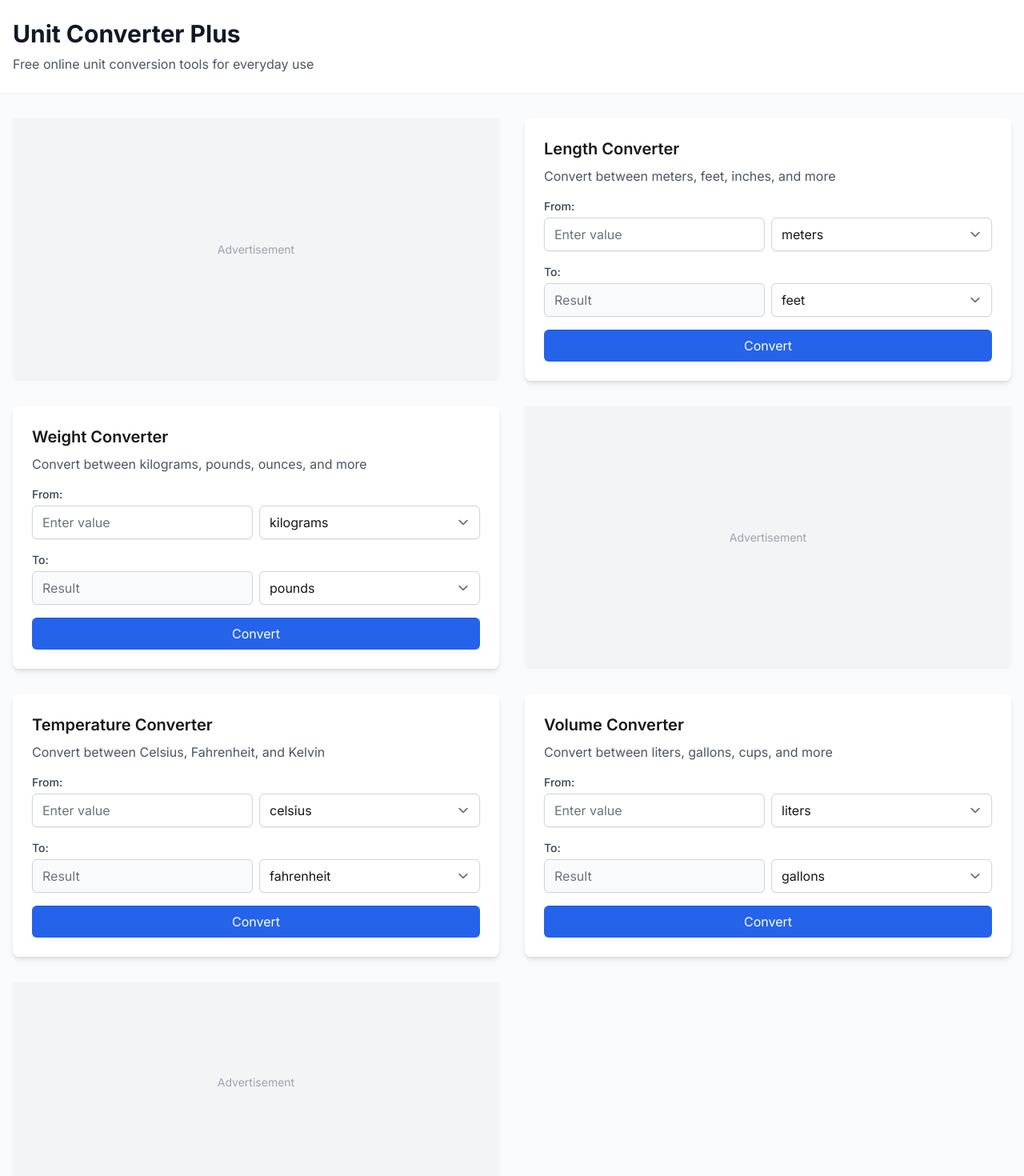
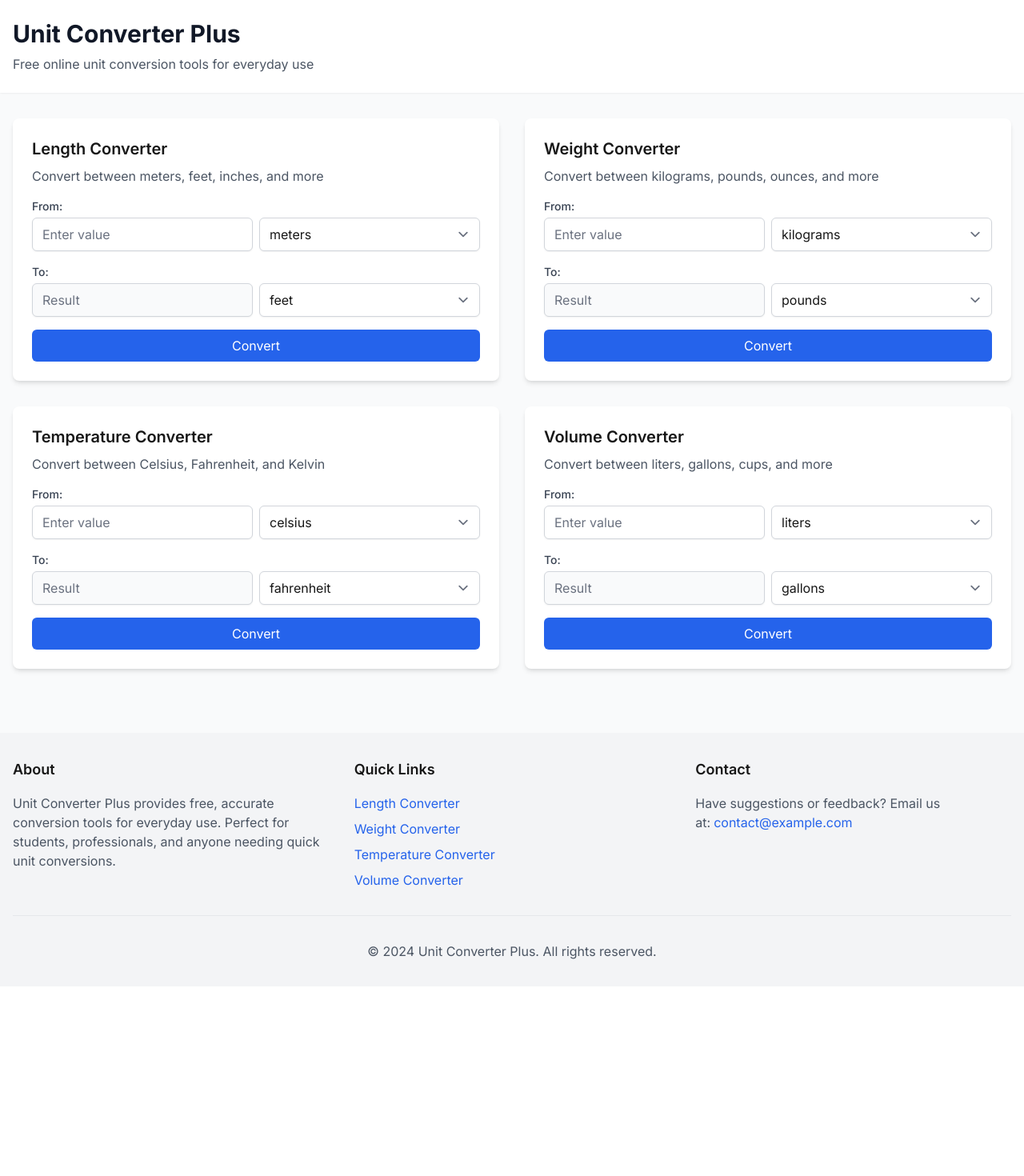
Before and after one commit to Shaikhfaruk/unit-converter-plus, a Next.js app: page / in a window 1280 px wide. Shown: the top 1470 px of the page at 80% size. After the commit the page ends 1233 px from the top, so only its background shows below. Built offline with nearby package versions, Linux system fonts and the light colour scheme.

Commit message:
Comment out AdPlacement components in the homepage and add ads.txt file for Google AdSense

```diff
--- a/src/app/page.tsx
+++ b/src/app/page.tsx
@@ -1,4 +1,4 @@
-import AdPlacement from "@/components/AdPlacement";
+// import AdPlacement from "@/components/AdPlacement";
 import ConverterCard from "@/components/ConverterCard";
 import Footer from "@/components/Footer";
 import Header from "@/components/Header";
@@ -21,7 +21,7 @@ export default function Home() {
       />
       <div className="container mx-auto px-4 py-8">
         <div className="grid grid-cols-1 md:grid-cols-2 gap-8">
-          <AdPlacement position="top" />
+          {/* <AdPlacement position="top" /> */}
 
           <ConverterCard
             title="Length Converter"
@@ -35,7 +35,7 @@ export default function Home() {
             description="Convert between kilograms, pounds, ounces, and more"
           />
 
-          <AdPlacement position="middle" />
+          {/* <AdPlacement position="middle" /> */}
 
           <ConverterCard
             title="Temperature Converter"
@@ -49,7 +49,7 @@ export default function Home() {
             description="Convert between liters, gallons, cups, and more"
           />
 
-          <AdPlacement position="bottom" />
+          {/* <AdPlacement position="bottom" /> */}
         </div>
       </div>
 
```
Also changed, not shown: public/ads.txt (added).
